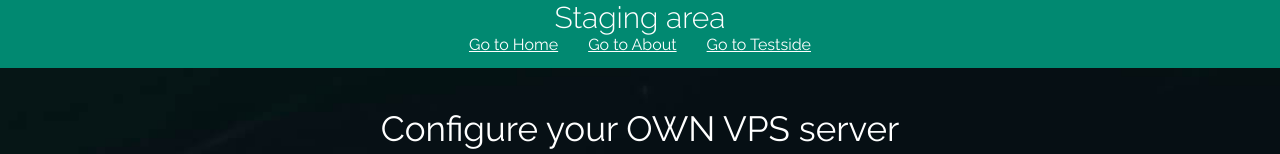
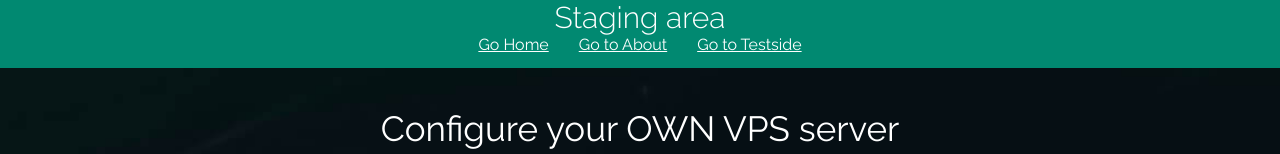
Before and after one commit to jacobdolleris/webdock-bachelor, a Vue app: page / in a window 1280 px wide. Shown: the top 154 px of the page. Built offline with nearby package versions, Linux system fonts and the light colour scheme; no server answers.

Commit message:
push to dev bracnh test

```diff
--- a/src/App.vue
+++ b/src/App.vue
@@ -6,7 +6,7 @@
 <template>
   <header>
     <div class="top-menu-replacement ignore"><h2>Staging area</h2>
-      <router-link to="/" style="margin-right: 30px;">Go to Home</router-link>
+      <router-link to="/" style="margin-right: 30px;">Go Home</router-link>
       <router-link to="about"  style="margin-right: 30px;">Go to About</router-link>
       <router-link to="test">Go to Testside</router-link>
     </div>
```
